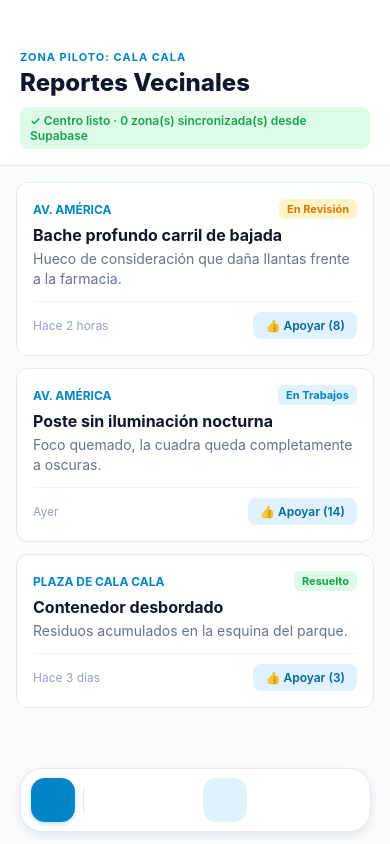
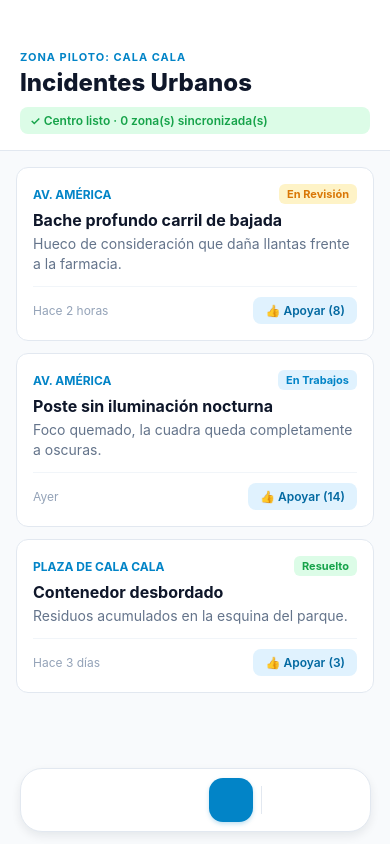
Before and after one commit to Ju4mpizel/Reporta-YA, a React Native app: screen /Incidentes in a window 390 px wide. Built offline with nearby package versions, Linux system fonts and the light colour scheme; no server answers; the database is empty; some icons are missing.

Commit message:
feat: renombrar app a Reporta YA y estandarizar a incidentes

```diff
--- a/App.js
+++ b/App.js
@@ -5,9 +5,9 @@ import { createBottomTabNavigator } from "@react-navigation/bottom-tabs";
 import { StatusBar } from "expo-status-bar";
 import { SafeAreaProvider } from "react-native-safe-area-context";
 
-import NuevoReporteScreen from "./src/screens/NuevoReporteScreen";
+import NuevoIncidenteScreen from "./src/screens/NuevoIncidenteScreen";
 import MapaScreen from "./src/screens/MapaScreen";
-import ReportesScreen from "./src/screens/ReportesScreen";
+import IncidenteScreen from "./src/screens/IncidenteScreen";
 import PerfilScreen from "./src/screens/PerfilScreen";
 import CustomTabBar from "./src/components/CustomTabBar";
 
@@ -19,13 +19,13 @@ export default function App() {
       <NavigationContainer>
         <StatusBar style="dark" />
         <Tab.Navigator
-          initialRouteName="Reportes"
+          initialRouteName="Incidentes"
           tabBar={(props) => <CustomTabBar {...props} />}
           screenOptions={{ headerShown: false }}
         >
-          <Tab.Screen name="Reportar" component={NuevoReporteScreen} />
+          <Tab.Screen name="Reportar" component={NuevoIncidenteScreen} />
           <Tab.Screen name="Mapa" component={MapaScreen} />
-          <Tab.Screen name="Reportes" component={ReportesScreen} />
+          <Tab.Screen name="Incidentes" component={IncidenteScreen} />
           <Tab.Screen name="Perfil" component={PerfilScreen} />
         </Tab.Navigator>
       </NavigationContainer>
--- a/app.json
+++ b/app.json
@@ -1,7 +1,7 @@
 {
   "expo": {
-    "name": "cocha-reporta",
-    "slug": "cocha-reporta",
+    "name": "Reporta YA!",
+    "slug": "reporta-ya",
     "version": "1.0.0",
     "orientation": "portrait",
     "icon": "./assets/icon.png",
--- a/package.json
+++ b/package.json
@@ -1,5 +1,5 @@
 {
-  "name": "cocha-reporta",
+  "name": "reporta-ya",
   "version": "1.0.0",
   "main": "index.js",
   "dependencies": {
--- a/src/components/CustomTabBar.js
+++ b/src/components/CustomTabBar.js
@@ -19,7 +19,7 @@ export default function CustomTabBar({ state, descriptors, navigation }) {
       <View style={styles.barContainer}>
         {state.routes.map((route, index) => {
           const isFocused = state.index === index;
-          const isAction = route.name === "Reportar";
+          const isAction = route.name === "Incidentes";
 
           const onPress = () => {
             const event = navigation.emit({
--- a/src/data/mockData.js
+++ b/src/data/mockData.js
@@ -7,9 +7,9 @@ export const ZONA_ACTUAL = {
   lng_centro: -66.162534,
 };
 
-export const REPORTES_EJEMPLO = [
+export const INCIDENTES_EJEMPLO = [
   {
-    id: "rep-01",
+    id: "inc-01",
     calle_nombre: "Av. América",
     categoria_nombre: "Bache o Asfalto Deteriorado",
     titulo: "Bache profundo carril de bajada",
@@ -20,7 +20,7 @@ export const REPORTES_EJEMPLO = [
     created_at: "Hace 2 horas",
   },
   {
-    id: "rep-02",
+    id: "inc-02",
     calle_nombre: "Av. América",
     categoria_nombre: "Falla de Alumbrado Público",
     titulo: "Poste sin iluminación nocturna",
@@ -30,7 +30,7 @@ export const REPORTES_EJEMPLO = [
     created_at: "Ayer",
   },
   {
-    id: "rep-03",
+    id: "inc-03",
     calle_nombre: "Plaza de Cala Cala",
     categoria_nombre: "Acumulación de Basura",
     titulo: "Contenedor desbordado",
--- a/src/screens/ReportesScreen.js
+++ b/src/screens/IncidenteScreen.js
@@ -1,4 +1,4 @@
-// src/screens/ReportesScreen.js
+// src/screens/IncidenteScreen.js
 import React, { useEffect, useState } from "react";
 import {
   StyleSheet,
@@ -7,13 +7,13 @@ import {
   FlatList,
   TouchableOpacity,
 } from "react-native";
-import { REPORTES_EJEMPLO, ZONA_ACTUAL } from "../data/mockData";
+import { INCIDENTES_EJEMPLO, ZONA_ACTUAL } from "../data/mockData";
 import { supabase } from "../services/supabase";
 import { COLORS } from "../constants/theme";
 
-// [TI-08] Consulta de prueba (SELECT * FROM zonas) para validar conectividad
+// Consulta de prueba para validar conectividad con Supabase
 function ConsultaZonas() {
-  const [estado, setEstado] = useState("cargando"); // cargando | ok | error
+  const [estado, setEstado] = useState("cargando");
   const [mensaje, setMensaje] = useState("Verificando conexión con Supabase…");
 
   useEffect(() => {
@@ -27,7 +27,9 @@ function ConsultaZonas() {
         return;
       }
       setEstado("ok");
-      setMensaje(`Centro listo · ${data.length} zona(s) sincronizada(s) desde Supabase`);
+      setMensaje(
+        `Centro listo · ${data ? data.length : 0} zona(s) sincronizada(s)`,
+      );
     })();
     return () => {
       activo = false;
@@ -35,9 +37,17 @@ function ConsultaZonas() {
   }, []);
 
   const fondo =
-    estado === "ok" ? COLORS.greenBg : estado === "error" ? COLORS.redBg : "#F1F5F9";
+    estado === "ok"
+      ? COLORS.greenBg
+      : estado === "error"
+        ? COLORS.redBg
+        : "#F1F5F9";
   const texto =
-    estado === "ok" ? COLORS.green : estado === "error" ? COLORS.red : COLORS.textMuted;
+    estado === "ok"
+      ? COLORS.green
+      : estado === "error"
+        ? COLORS.red
+        : COLORS.textMuted;
 
   return (
     <View style={[styles.connectionBadge, { backgroundColor: fondo }]}>
@@ -49,12 +59,14 @@ function ConsultaZonas() {
   );
 }
 
-export default function ReportesScreen() {
-  const [reportes, setReportes] = useState(REPORTES_EJEMPLO);
+export default function IncidenteScreen() {
+  const [incidentes, setIncidentes] = useState(INCIDENTES_EJEMPLO);
 
   const handleApoyar = (id) => {
-    setReportes((prev) =>
-      prev.map((r) => (r.id === id ? { ...r, apoyos: r.apoyos + 1 } : r)),
+    setIncidentes((prev) =>
+      prev.map((item) =>
+        item.id === id ? { ...item, apoyos: item.apoyos + 1 } : item,
+      ),
     );
   };
 
@@ -77,12 +89,12 @@ export default function ReportesScreen() {
         <Text style={styles.headerSub}>
           ZONA PILOTO: {ZONA_ACTUAL.nombre.toUpperCase()}
         </Text>
-        <Text style={styles.headerTitle}>Reportes Vecinales</Text>
+        <Text style={styles.headerTitle}>Incidentes Urbanos</Text>
         <ConsultaZonas />
       </View>
 
       <FlatList
-        data={reportes}
+        data={incidentes}
         keyExtractor={(item) => item.id}
         contentContainerStyle={{ padding: 16, paddingBottom: 100 }}
         showsVerticalScrollIndicator={false}
--- a/src/screens/NuevoReporteScreen.js
+++ b/src/screens/NuevoIncidenteScreen.js
@@ -1,14 +1,15 @@
+// src/screens/NuevoIncidenteScreen.js
 import React from "react";
 import { StyleSheet, Text, View } from "react-native";
 import { COLORS } from "../constants/theme";
 
-export default function NuevoReporteScreen() {
+export default function NuevoIncidenteScreen() {
   return (
     <View style={styles.container}>
-      <Text style={styles.title}>➕ Registrar Reporte</Text>
+      <Text style={styles.title}>➕ Registrar Incidente</Text>
       <Text style={styles.subtitle}>
         Aquí irá el formulario con los selectores de Calle (Cala Cala) y
-        Categorías de problemas.
+        Categorías de incidentes.
       </Text>
     </View>
   );
```
Also changed, not shown: 1 other file (tests, documents, lock files or other folders).
